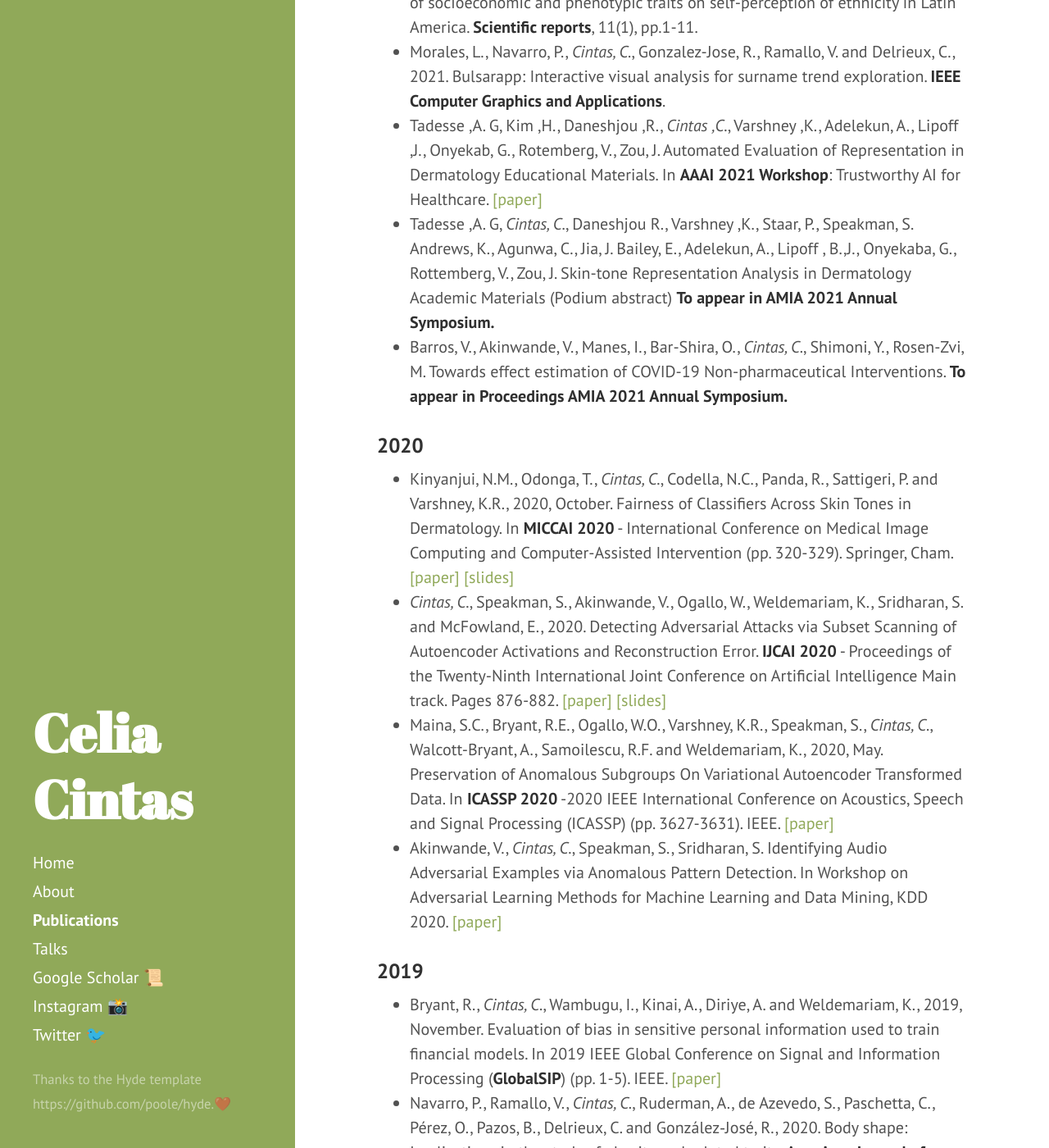
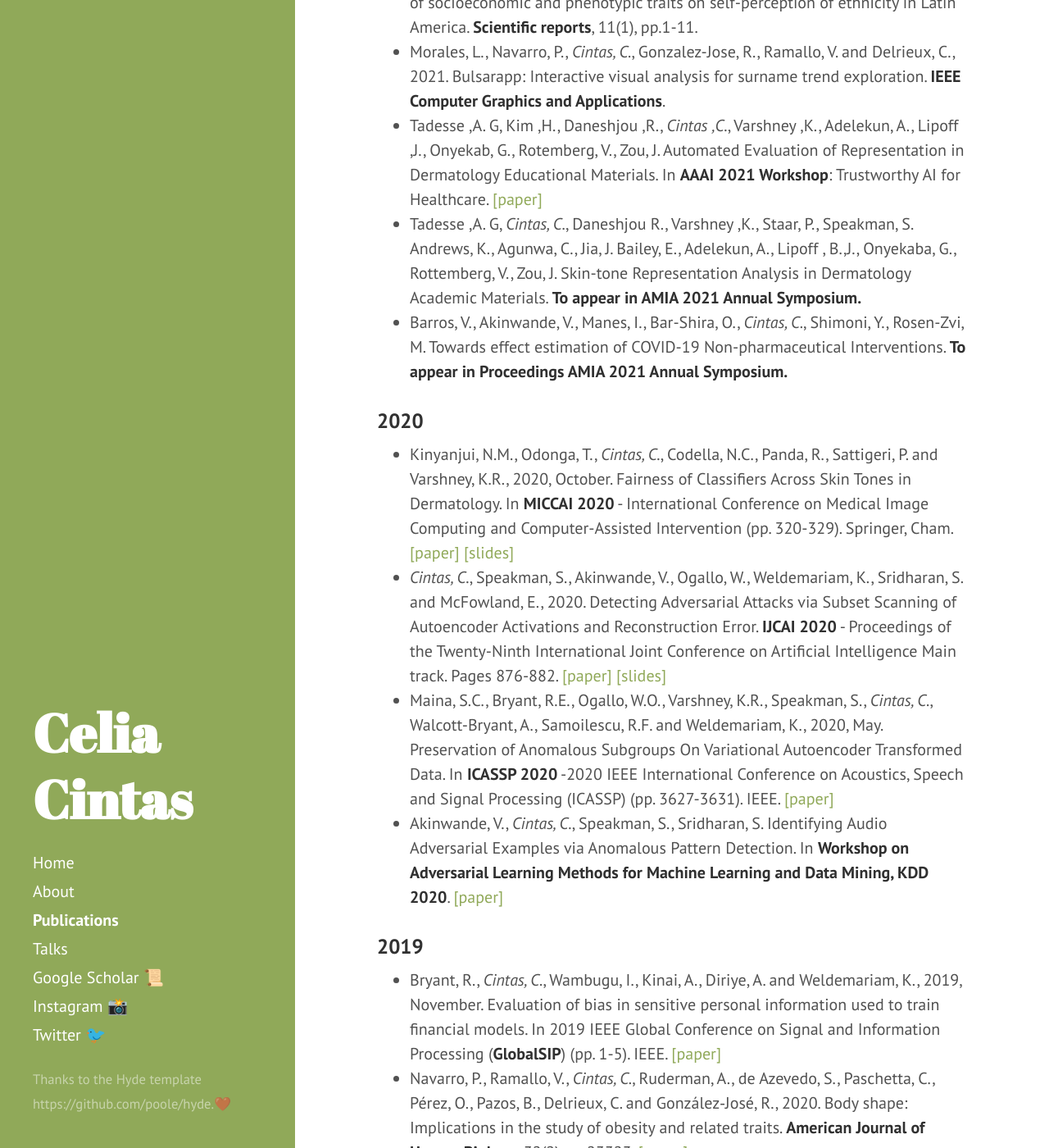
Before and after one commit to celiacintas/celiacintas.github.io, a Jekyll site: the page built from publications.md, in a window 1280 px wide and 1400 px high, scrolled down 751 px. Shown: the whole window at 82% size. Built offline with Jekyll 4.4.1, drawn with Linux system fonts in a browser that asks for light colours.

Commit message:
Update publications.md

```diff
--- a/publications.md
+++ b/publications.md
@@ -14,9 +14,8 @@ title: Publications
 * Paschetta, C., de Azevedo, S., Ramallo, V., *Cintas, C.*, Pérez, O., Navarro, P., Bandieri, L., Sánchez, M.Q., Adhikari, K., Bortolini, M.C. and Ferrara, G.P., 2021. The impact of socioeconomic and phenotypic traits on self-perception of ethnicity in Latin America. **Scientific reports**, 11(1), pp.1-11.
 * Morales, L., Navarro, P., *Cintas, C.*, Gonzalez-Jose, R., Ramallo, V. and Delrieux, C., 2021. Bulsarapp: Interactive visual analysis for surname trend exploration. **IEEE Computer Graphics and Applications**.
 * Tadesse ,A. G, Kim ,H., Daneshjou ,R., *Cintas ,C.*, Varshney ,K., Adelekun, A., Lipoff ,J., Onyekab, G., Rotemberg, V., Zou, J. Automated Evaluation of Representation in Dermatology Educational Materials. In **AAAI 2021 Workshop**: Trustworthy AI for Healthcare. [[paper]](https://taih20.github.io/papers/11/CameraReady/AAAI_2021_Trustworthy_camera_ready.pdf)
-* Tadesse ,A. G, *Cintas, C.*, Daneshjou R., Varshney ,K., Staar, P., Speakman, S. Andrews, K., Agunwa, C., Jia, J. Bailey, E., Adelekun, A., Lipoff , B.,J., Onyekaba, G., Rottemberg, V., Zou, J. Skin-tone Representation Analysis in Dermatology Academic Materials (Podium abstract)  **To appear in AMIA 2021 Annual Symposium.**
+* Tadesse ,A. G, *Cintas, C.*, Daneshjou R., Varshney ,K., Staar, P., Speakman, S. Andrews, K., Agunwa, C., Jia, J. Bailey, E., Adelekun, A., Lipoff , B.,J., Onyekaba, G., Rottemberg, V., Zou, J. Skin-tone Representation Analysis in Dermatology Academic Materials.  **To appear in AMIA 2021 Annual Symposium.**
 * Barros, V., Akinwande, V., Manes, I., Bar-Shira, O., *Cintas, C.*, Shimoni, Y., Rosen-Zvi, M. Towards effect estimation of COVID-19 Non-pharmaceutical Interventions. **To appear in Proceedings AMIA 2021 Annual Symposium.**
-
 
 
 
@@ -25,7 +24,7 @@ title: Publications
 * Kinyanjui, N.M., Odonga, T., *Cintas, C.*, Codella, N.C., Panda, R., Sattigeri, P. and Varshney, K.R., 2020, October. Fairness of Classifiers Across Skin Tones in Dermatology. In **MICCAI 2020** - International Conference on Medical Image Computing and Computer-Assisted Intervention (pp. 320-329). Springer, Cham. [[paper]](https://link.springer.com/chapter/10.1007/978-3-030-59725-2_31) [[slides]](https://github.com/celiacintas/celiacintas.github.io/blob/main/public/slides/2020/MICCAI_presentation__Derma_Fairness.pdf)
 * *Cintas, C.*, Speakman, S., Akinwande, V., Ogallo, W., Weldemariam, K., Sridharan, S. and McFowland, E., 2020. Detecting Adversarial Attacks via Subset Scanning of Autoencoder Activations and Reconstruction Error. **IJCAI 2020** - Proceedings of the Twenty-Ninth International Joint Conference on Artificial Intelligence Main track. Pages 876-882. [[paper]](https://www.ijcai.org/Proceedings/2020/0122.pdf)  [[slides]](https://github.com/celiacintas/celiacintas.github.io/blob/main/public/slides/2020/_IJCAI_2020_presentation__AE___Subset.pdf)
 * Maina, S.C., Bryant, R.E., Ogallo, W.O., Varshney, K.R., Speakman, S., *Cintas, C.*, Walcott-Bryant, A., Samoilescu, R.F. and Weldemariam, K., 2020, May. Preservation of Anomalous Subgroups On Variational Autoencoder Transformed Data. In **ICASSP 2020** -2020 IEEE International Conference on Acoustics, Speech and Signal Processing (ICASSP) (pp. 3627-3631). IEEE. [[paper]](https://ieeexplore.ieee.org/abstract/document/9054495)
-* Akinwande, V., *Cintas, C.*, Speakman, S., Sridharan, S. Identifying Audio Adversarial Examples via Anomalous Pattern Detection. In Workshop on Adversarial Learning Methods for Machine Learning and Data Mining, KDD 2020. [[paper]](https://arxiv.org/abs/2002.05463)
+* Akinwande, V., *Cintas, C.*, Speakman, S., Sridharan, S. Identifying Audio Adversarial Examples via Anomalous Pattern Detection. In **Workshop on Adversarial Learning Methods for Machine Learning and Data Mining, KDD 2020**. [[paper]](https://arxiv.org/abs/2002.05463)
 
 ### 2019
 
```
